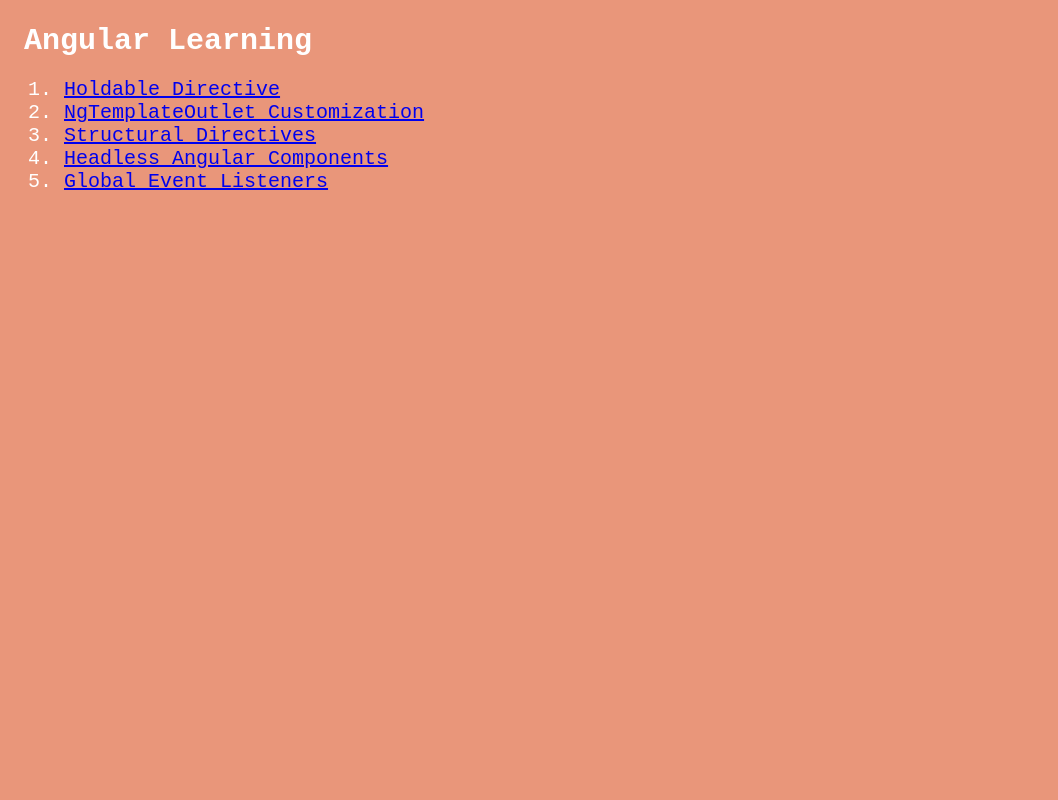
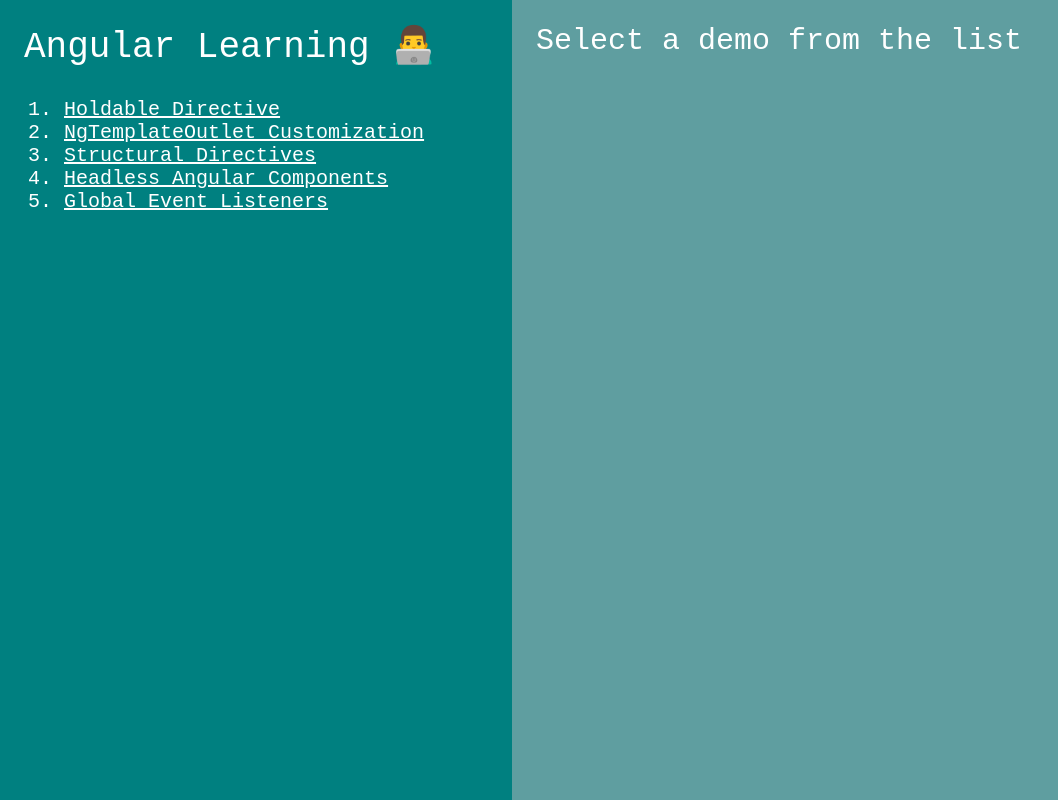
Before and after one commit to johnnycopes/ng-learning, an Angular app: page / in a window 1280 px wide. Shown: the whole page, without its empty margins (0-1058 px from the left). Built offline with nearby package versions, Linux system fonts and the light colour scheme.

Commit message:
fleshes out demo component and overall layout

```diff
--- a/src/app/app.component.html
+++ b/src/app/app.component.html
@@ -1,10 +1,13 @@
-<nav class="">
-  <h1>Angular Learning</h1>
+<nav>
+  <a class="home"
+    routerLink="/"
+  >
+    <h1>Angular Learning 👨‍💻</h1>
+  </a>
   <ol>
     <li *ngFor="let demo of demos">
       <a [routerLink]="demo.path"
-        routerLinkActive
-        #activeLink="routerLinkActive"
+        routerLinkActive="active"
       >
         {{ demo.name }}
       </a>
@@ -12,6 +15,6 @@
   </ol>
 </nav>
 
-<main>
+<app-demo>
   <router-outlet></router-outlet>
-</main>
+</app-demo>
--- a/src/app/app.component.scss
+++ b/src/app/app.component.scss
@@ -1,12 +1,27 @@
 :host {
   display: grid;
-  grid-template-columns: [nav] 512px [main] 1fr;
+  grid-template-columns: [nav] 512px [demo] 1fr;
+  height: 100%;
 }
 
 nav {
   grid-column: nav;
+  padding: 24px;
+  background-color: teal;
+  height: 100%;
 }
 
-main {
-  grid-column: main;
+app-demo {
+  grid-column: demo;
+  padding: 24px;
+  background-color: cadetblue;
+  height: 100%;
 }
+
+.home {
+  text-decoration: none;
+}
+
+.active {
+  color: gold;
+}
--- a/src/app/app.component.ts
+++ b/src/app/app.component.ts
@@ -1,4 +1,6 @@
 import { Component } from '@angular/core';
+import { IDemo } from "./demos/demo.interface";
+import { DemoService } from "./demos/demo.service";
 import { DEMOS } from "./demos/demos";
 
 @Component({
--- /dev/null
+++ b/src/app/demos/demo.component.html
@@ -0,0 +1,20 @@
+<ng-container *ngIf="demo$ | async as demo; else noDemo"
+  class="details"
+>
+  <h2>
+    {{ demo.name }}
+  </h2>
+  <a [href]="demo.resource"
+    rel="noopener noreferrer"
+    target="_blank"
+  >
+    {{ demo.resource }}
+  </a>
+  <hr>
+</ng-container>
+
+<ng-template #noDemo>
+  <h2>Select a demo from the list</h2>
+</ng-template>
+
+<ng-content></ng-content>
--- /dev/null
+++ b/src/app/demos/demo.component.scss
@@ -0,0 +1,8 @@
+:host {
+  display: block;
+}
+
+hr {
+  margin: 48px 0;
+  border: 1px solid teal;
+}
--- /dev/null
+++ b/src/app/demos/demo.component.ts
@@ -0,0 +1,19 @@
+import { ChangeDetectionStrategy, Component, Input, OnInit } from '@angular/core';
+import { ActivatedRoute } from "@angular/router";
+import { DemoService } from "./demo.service";
+
+@Component({
+  selector: 'app-demo',
+  templateUrl: './demo.component.html',
+  styleUrls: ['./demo.component.scss'],
+  changeDetection: ChangeDetectionStrategy.OnPush,
+})
+export class DemoComponent implements OnInit {
+  public demo$ = this._demoService.activeDemo$;
+
+  constructor(private _demoService: DemoService) { }
+
+  ngOnInit(): void {
+  }
+
+}
--- a/src/app/demos/demo.interface.ts
+++ b/src/app/demos/demo.interface.ts
@@ -1,7 +1,6 @@
 export interface IDemo {
   name: string;
   path: string;
-  description: string;
   resource: string;
   component: unknown;
 }
--- /dev/null
+++ b/src/app/demos/demo.service.ts
@@ -0,0 +1,25 @@
+import { Injectable } from "@angular/core";
+import { NavigationEnd, Router } from "@angular/router";
+import { BehaviorSubject } from "rxjs";
+
+import { IDemo } from "./demo.interface";
+import { DEMOS } from "./demos";
+
+@Injectable({
+  providedIn: "root"
+})
+export class DemoService {
+  private _demos = DEMOS;
+  private _activeDemoSubject$ = new BehaviorSubject<IDemo | undefined>(undefined);
+  public activeDemo$ = this._activeDemoSubject$;
+
+  constructor(private _router: Router) {
+    this._router.events.subscribe(event => {
+      if (event instanceof NavigationEnd) {
+        const demoUrl = event.urlAfterRedirects.slice(1); // remove the leading slash
+        const activeDemo = this._demos.find(demo => demo.path === demoUrl);
+        this._activeDemoSubject$.next(activeDemo);
+      }
+    });
+  }
+}
--- a/src/app/demos/demos.module.ts
+++ b/src/app/demos/demos.module.ts
@@ -1,6 +1,7 @@
 import { NgModule } from '@angular/core';
 import { SharedModule } from "../shared/shared.module";
 
+import { DemoComponent } from './demo.component';
 import { GlobalEventListenersDemoComponent } from './global-event-listeners-demo/global-event-listeners-demo.component';
 import { HeadlessComponentsComponent } from './headless-components/headless-components.component';
 import { HoldableDemoComponent } from './holdable-demo/holdable-demo.component';
@@ -11,6 +12,7 @@
 
 @NgModule({
   declarations: [
+    DemoComponent,
     GlobalEventListenersDemoComponent,
     HeadlessComponentsComponent,
     HoldableDemoComponent,
@@ -18,6 +20,7 @@
     StructuralDirectivesComponent,
   ],
   exports: [
+    DemoComponent,
     GlobalEventListenersDemoComponent,
     HeadlessComponentsComponent,
     HoldableDemoComponent,
--- a/src/app/demos/demos.ts
+++ b/src/app/demos/demos.ts
@@ -9,36 +9,31 @@
   {
     name: "Holdable Directive",
     path: "01-holdable",
-    description: "blah",
-    resource: "blah",
+    resource: "https://www.youtube.com/watch?v=kl-UMCHpEsw",
     component: HoldableDemoComponent,
   },
   {
     name: "NgTemplateOutlet Customization",
     path: "02-ng-template-outlet",
-    description: "blah",
-    resource: "blah",
+    resource: "https://indepth.dev/posts/1405/ngtemplateoutlet",
     component: NgTemplateOutletDemoComponent,
   },
   {
     name: "Structural Directives",
     path: "03-structural-directives",
-    description: "blah",
-    resource: "blah",
+    resource: "https://angular.io/guide/structural-directives#structural-directives",
     component: StructuralDirectivesComponent,
   },
   {
     name: "Headless Angular Components",
     path: "04-headless-components",
-    description: "blah",
-    resource: "blah",
+    resource: "https://indepth.dev/posts/1416/headless-angular-components",
     component: HeadlessComponentsComponent,
   },
   {
     name: "Global Event Listeners",
     path: "05-global-event-listeners",
-    description: "blah",
-    resource: "blah",
+    resource: "https://indepth.dev/posts/1410/simple-angular-context-help-component-or-how-global-event-listener-can-affect-your-performance",
     component: GlobalEventListenersDemoComponent,
   }
 ];
--- a/src/styles.scss
+++ b/src/styles.scss
@@ -1,24 +1,31 @@
 *,
 *::before,
 *::after {
-  background: darksalmon;
+  box-sizing: border-box;
+}
+
+html {
+  height: 100%;
 }
 
 body {
   margin: 0;
-  padding: 24px;
   font-size: 20px;
-  color: #fff;
+  color: white;
   font-size: 20px;
   font-family: monospace;
+  height: 100%;
 }
 
-hr {
-  background: #fff;
-  opacity: 0.5;
-  border: 1px solid;
+a {
+  color: white;
 }
 
 h1, h2, h3, h4, h5, h6 {
-  margin: 0;
+  margin-top: 0;
+  font-weight: normal;
 }
+
+h1 { font-size: 36px; }
+h2 { font-size: 30px; }
+h3 { font-size: 24px; }
```
